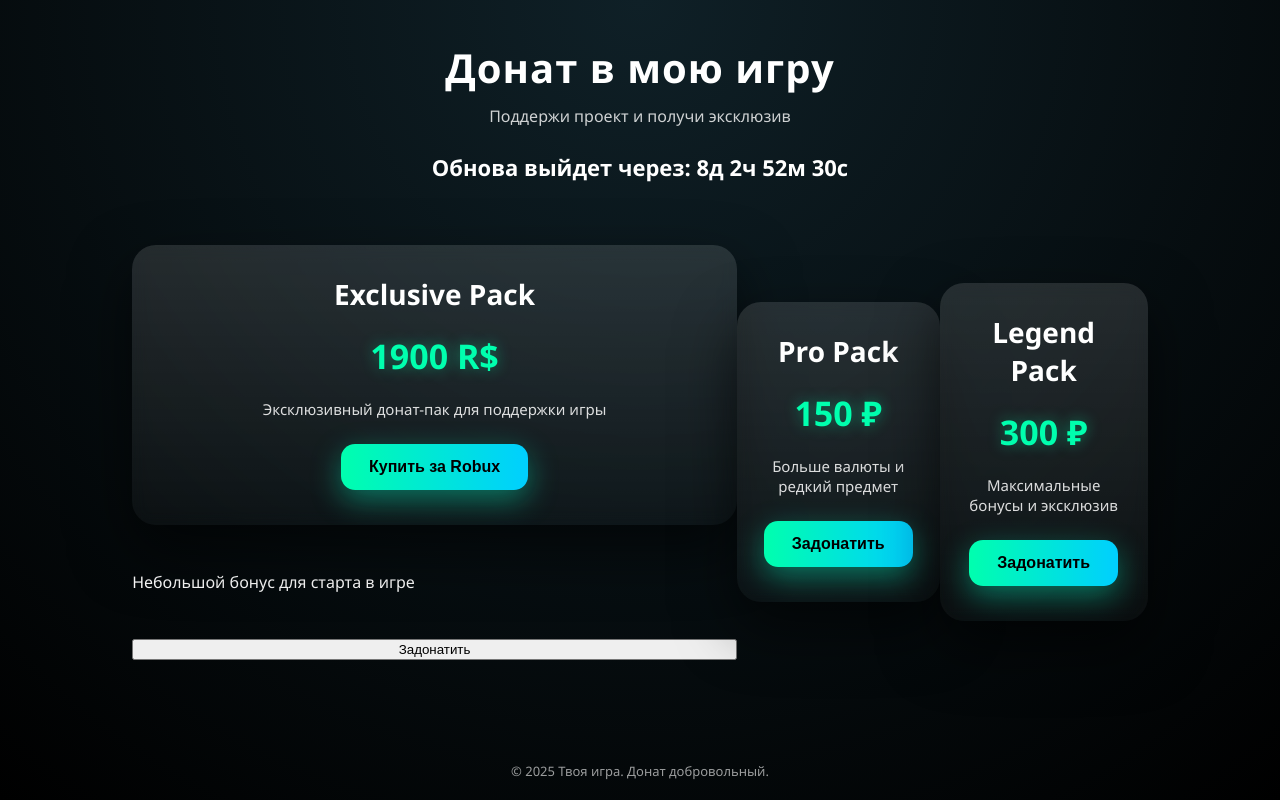
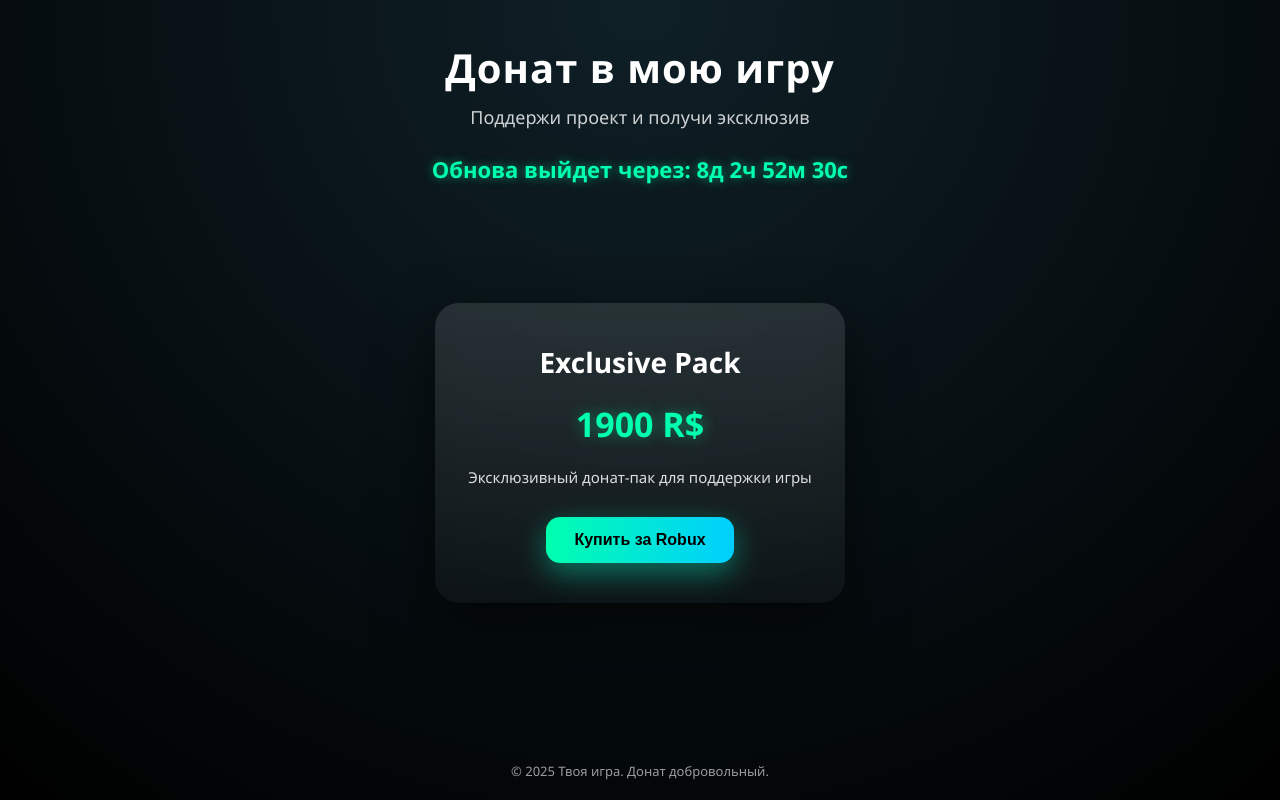
Before and after one commit to h25677850-arch/sword-fight-donate, a plain HTML site: page main.html in a window 1280 px wide. Drawn offline with Linux system fonts and the light colour scheme.

Commit message:
Update main.html

```diff
--- a/main.html
+++ b/main.html
@@ -1,8 +1,8 @@
 <!DOCTYPE html>
 <html lang="ru">
 <head>
-  <meta charset="UTF-8" />
-  <meta name="viewport" content="width=device-width, initial-scale=1.0" />
+  <meta charset="UTF-8">
+  <meta name="viewport" content="width=device-width, initial-scale=1.0">
   <title>Донат в игру</title>
   <style>
     body {
@@ -13,6 +13,8 @@
       min-height: 100vh;
       display: flex;
       flex-direction: column;
+      align-items: center;
+      justify-content: flex-start;
     }
 
     header {
@@ -29,58 +31,46 @@
     header p {
       margin-top: 10px;
       opacity: 0.8;
+      font-size: 18px;
+    }
+
+    #countdown {
+      margin-top: 25px;
+      font-size: 22px;
+      font-weight: 600;
+      color: #00ffae;
+      text-shadow: 0 0 10px rgba(0,255,174,0.5);
     }
 
     .container {
       flex: 1;
-      max-width: 1200px;
-      margin: 0 auto 60px;
-      padding: 0 20px;
       display: flex;
       justify-content: center;
       align-items: center;
-    }
-
-    .donate-grid {
-      display: grid;
-      grid-template-columns: repeat(auto-fit, minmax(300px, 1fr));
-      gap: 30px;
+      padding: 0 20px 60px;
       width: 100%;
     }
 
     .card {
-      position: relative;
       background: linear-gradient(180deg, rgba(255,255,255,0.12), rgba(255,255,255,0.03));
-      backdrop-filter: blur(8px);
+      backdrop-filter: blur(10px);
       border-radius: 24px;
-      padding: 30px 25px 35px;
+      padding: 40px 30px;
       text-align: center;
-      box-shadow: 0 25px 60px rgba(0, 0, 0, 0.6);
-      overflow: hidden;
+      box-shadow: 0 25px 60px rgba(0,0,0,0.6);
       transition: transform 0.25s ease, box-shadow 0.25s ease;
-    }
-
-    .card::before {
-      content: "";
-      position: absolute;
-      inset: 0;
-      background: linear-gradient(120deg, transparent, rgba(255,255,255,0.15), transparent);
-      opacity: 0;
-      transition: opacity 0.3s;
+      max-width: 350px;
+      width: 100%;
     }
 
     .card:hover {
       transform: translateY(-10px) scale(1.02);
-      box-shadow: 0 35px 80px rgba(0, 0, 0, 0.8);
-    }
-
-    .card:hover::before {
-      opacity: 1;
+      box-shadow: 0 35px 80px rgba(0,0,0,0.8);
     }
 
     .card h2 {
+      font-size: 28px;
       margin: 0;
-      font-size: 28px;
     }
 
     .price {
@@ -88,13 +78,13 @@
       font-size: 34px;
       font-weight: 700;
       color: #00ffae;
-      text-shadow: 0 0 15px rgba(0, 255, 174, 0.4);
+      text-shadow: 0 0 15px rgba(0,255,174,0.4);
     }
 
     .card p {
       font-size: 15px;
       opacity: 0.85;
-      margin-bottom: 25px;
+      margin-bottom: 30px;
     }
 
     .card a {
@@ -110,13 +100,13 @@
       font-size: 16px;
       font-weight: 600;
       cursor: pointer;
-      box-shadow: 0 10px 30px rgba(0, 255, 200, 0.4);
+      box-shadow: 0 10px 30px rgba(0,255,200,0.4);
       transition: transform 0.2s, box-shadow 0.2s;
     }
 
     .card button:hover {
       transform: translateY(-2px);
-      box-shadow: 0 15px 40px rgba(0, 255, 200, 0.6);
+      box-shadow: 0 15px 40px rgba(0,255,200,0.6);
     }
 
     footer {
@@ -131,38 +121,17 @@
   <header>
     <h1>Донат в мою игру</h1>
     <p>Поддержи проект и получи эксклюзив</p>
-    <div id="countdown" style="margin-top:25px;font-size:22px;font-weight:600;">
-      Обнова выйдет через: <span id="time">--:--:--</span>
-    </div>
+    <div id="countdown">Обнова выйдет через: <span id="time">--:--:--</span></div>
   </header>
 
   <div class="container">
-    <div class="donate-grid">
     <div class="card">
       <h2>Exclusive Pack</h2>
       <div class="price">1900 R$</div>
       <p>Эксклюзивный донат-пак для поддержки игры</p>
-        <a href="https://www.roblox.com/game-pass/1646827844/Exclusive-Pack" target="_blank">
+      <a href="https://www.roblox.com/game-pass/1646827844/Exclusive-Pack" target="_blank" rel="noopener noreferrer">
         <button>Купить за Robux</button>
       </a>
-      </div>
-        <p>Небольшой бонус для старта в игре</p>
-        <button onclick="donate('starter')">Задонатить</button>
-      </div>
-
-      <div class="card">
-        <h2>Pro Pack</h2>
-        <div class="price">150 ₽</div>
-        <p>Больше валюты и редкий предмет</p>
-        <button onclick="donate('pro')">Задонатить</button>
-      </div>
-
-      <div class="card">
-        <h2>Legend Pack</h2>
-        <div class="price">300 ₽</div>
-        <p>Максимальные бонусы и эксклюзив</p>
-        <button onclick="donate('legend')">Задонатить</button>
-      </div>
     </div>
   </div>
 
@@ -171,19 +140,16 @@
   </footer>
 
   <script>
-    function donate(type) {
-      alert('Вы выбрали донат: ' + type + '\n\nТут нужно подключить платежку (Fondy, WayForPay, Stripe и т.д.)');
-    }
-  </script>
-  <script>
+    // Таймер обратного отсчета
     const releaseDate = new Date('2026-01-06T00:00:00').getTime();
 
     function updateCountdown() {
       const now = new Date().getTime();
       const distance = releaseDate - now;
 
+      const timeEl = document.getElementById('time');
       if (distance <= 0) {
-        document.getElementById('time').innerText = 'ОБНОВА ДОСТУПНА!';
+        timeEl.innerText = 'ОБНОВА ДОСТУПНА!';
         return;
       }
 
@@ -192,7 +158,7 @@
       const minutes = Math.floor((distance % (1000 * 60 * 60)) / (1000 * 60));
       const seconds = Math.floor((distance % (1000 * 60)) / 1000);
 
-      document.getElementById('time').innerText = `${days}д ${hours}ч ${minutes}м ${seconds}с`;
+      timeEl.innerText = `${days}д ${hours}ч ${minutes}м ${seconds}с`;
     }
 
     setInterval(updateCountdown, 1000);
```
Lines whose indentation alone changed are shown as unchanged.
